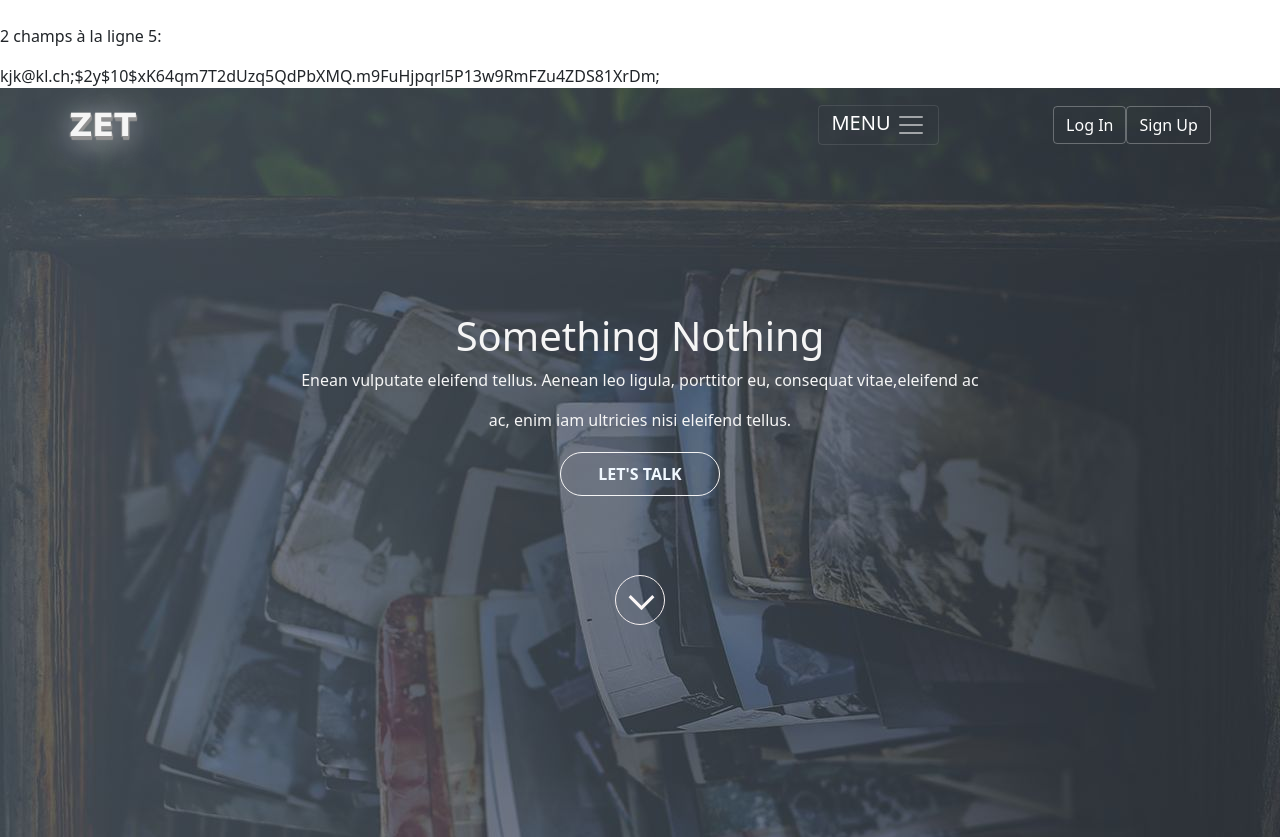
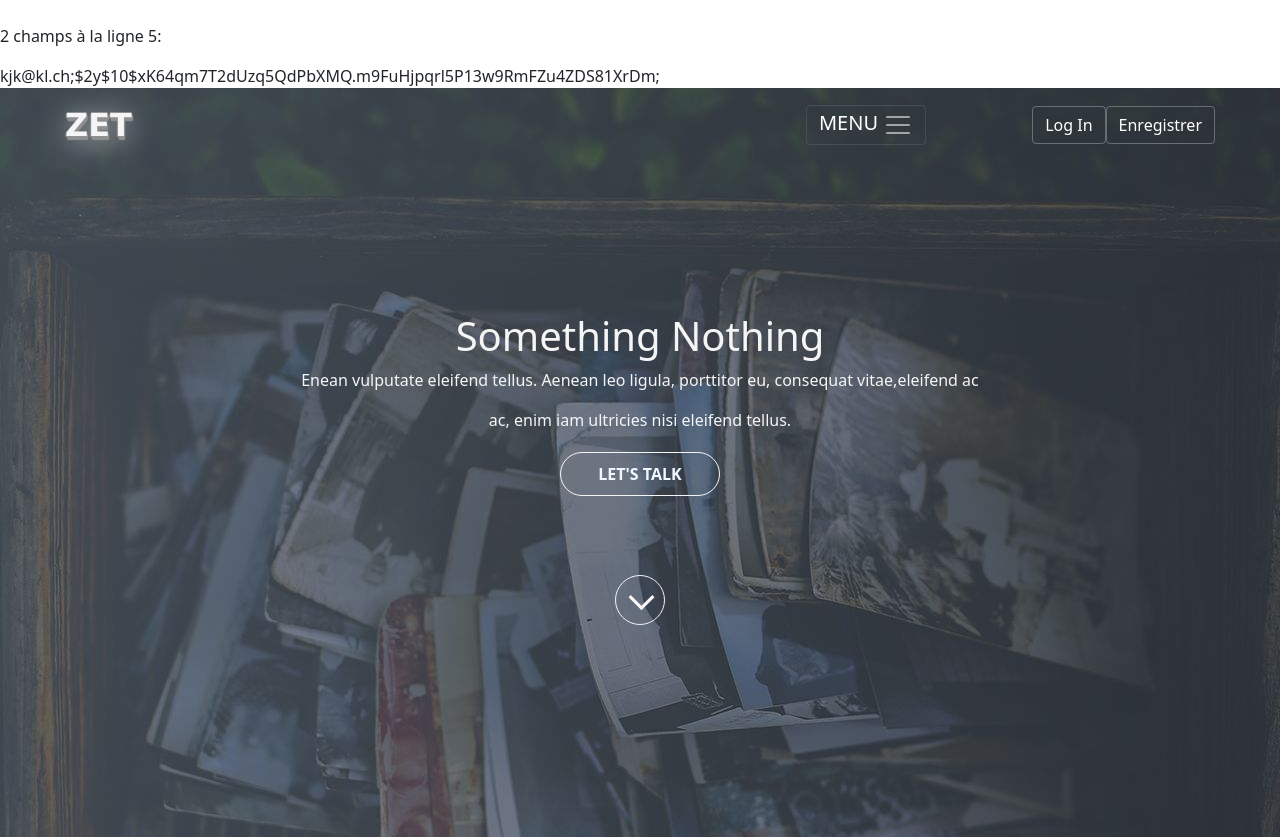
Before and after one commit to Realise-Formation-Digital/22.04-Project-Zet, a PHP site: page / in a window 1280 px wide. Shown: the part 376-1213 px from the top of the page. Run offline with PHP 8.4, Linux system fonts and the light colour scheme; data that the repository does not hold is empty.

Commit message:
cheanged sign up to Enregistrer

```diff
--- a/www/index.php
+++ b/www/index.php
@@ -80,7 +80,7 @@ include "register.php";
 
                 <!-- Modal Button Sign Up-->
                 <button type="button" class="btn d-block btn-mdl" data-bs-toggle="modal" data-bs-target="#modalForm">
-                  Sign Up
+                Enregistrer
                 </button>
 
                 <!-- Modal Sign Up-->
@@ -89,7 +89,7 @@ include "register.php";
                   <div class="modal-dialog">
                     <div class="modal-content">
                       <div class="modal-header">
-                        <h5 class="modal-title" id="exampleModalLabel">Sign up</h5>
+                        <h5 class="modal-title" id="exampleModalLabel">Enregistrer</h5>
                         <button type="button" class="btn-close" data-bs-dismiss="modal" aria-label="Close"></button>
                       </div>
                       <div class="modal-body">
@@ -104,12 +104,8 @@ include "register.php";
                             <input type="password" class="form-control" id="pass" name="pass"
                               placeholder="Password" required />
                           </div>
-                          <div class="mb-3 form-check">
-                            <input type="checkbox" class="form-check-input" id="rememberMe" />
-                            <label class="form-check-label" for="rememberMe">Remember me</label>
-                          </div>
                           <div class="modal-footer d-block">
-                            <button type="submit" name="submit" class="btn btn-warning float-end">Submit</button>
+                            <button type="submit" name="submit" class="btn btn-warning float-end">Enregistrer</button>
                           </div>
                         </form>
                       </div>
```
